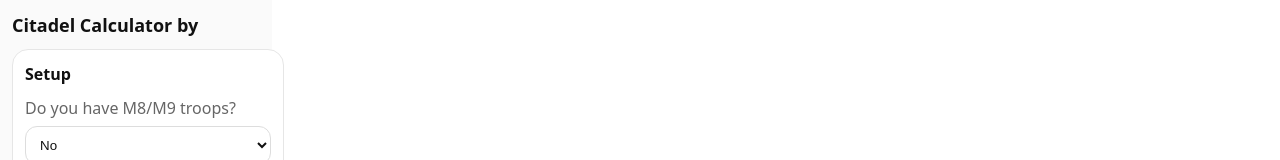
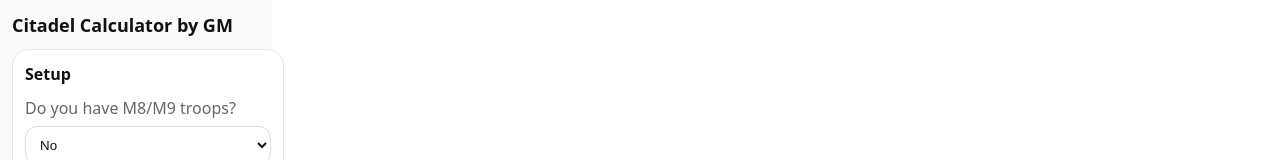
Before and after one commit to Game01Master/tb-citadel-calculator, a React (Vite) app: page / in a window 1280 px wide. Shown: the top 160 px of the page. Built offline with nearby package versions, Linux system fonts and the light colour scheme.

Commit message:
Update App.jsx

```diff
--- a/src/App.jsx
+++ b/src/App.jsx
@@ -611,7 +611,7 @@ export default function App() {
         }}
       >
       <div style={{ fontWeight: 900, fontSize: 18, marginBottom: 10 }}>
-        Citadel Calculator by
+        Citadel Calculator by GM
       </div>
 
       <div style={{ display: "grid", gap: 10, paddingBottom: 130 }}>
```
